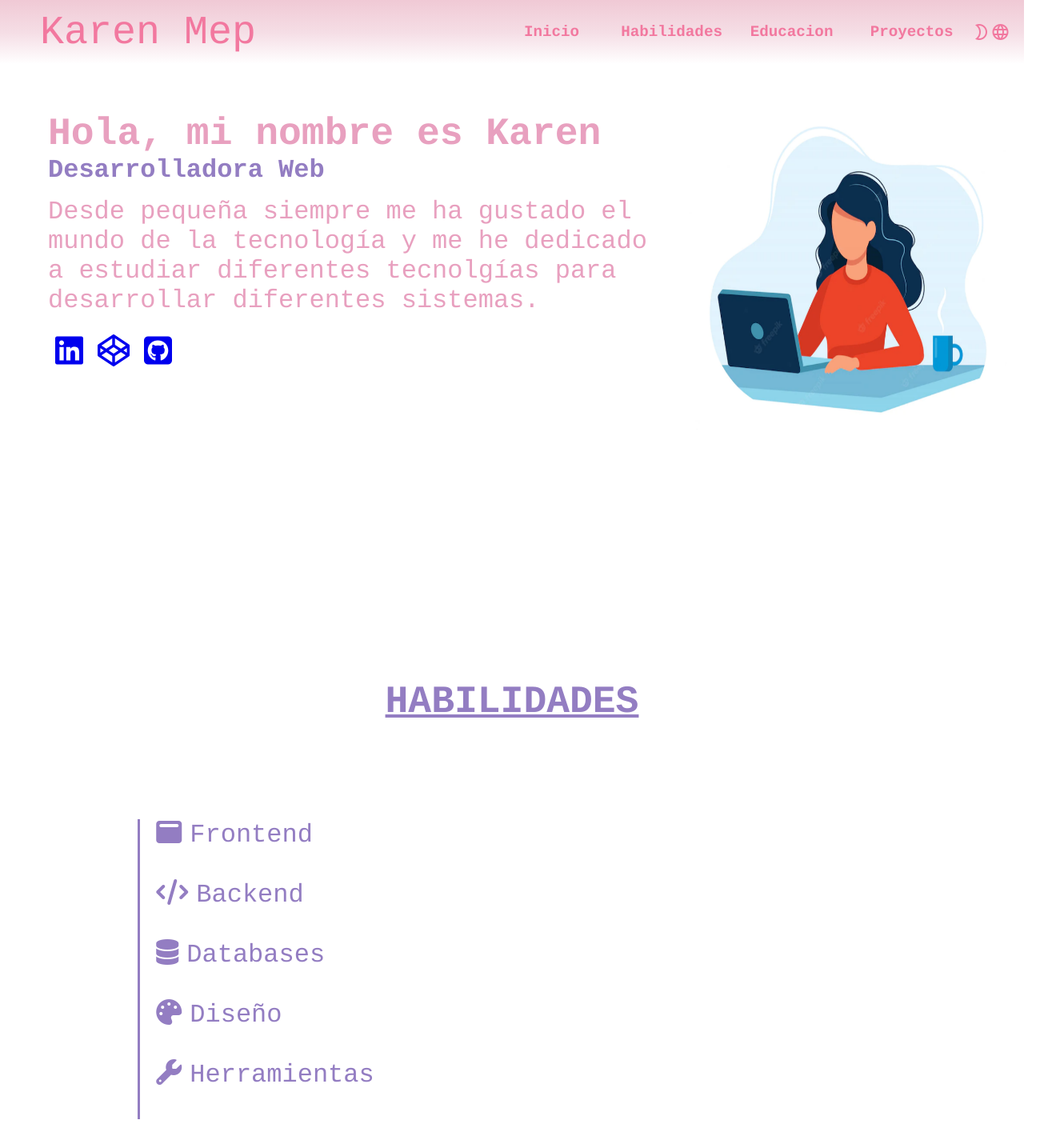
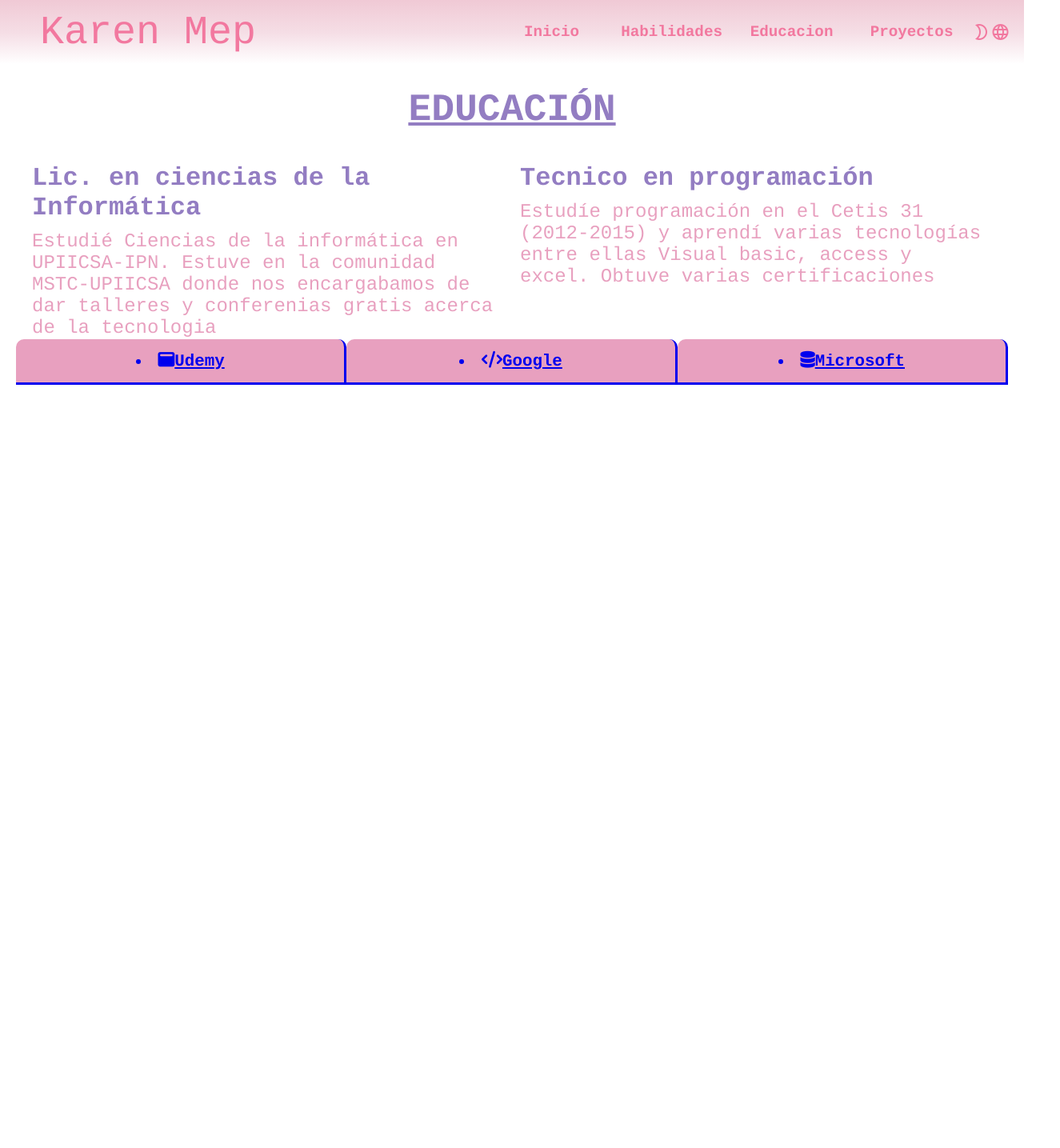
Before and after one commit to KarenMep/portafolio2, a React (Vite) app: page /educacion in a window 1280 px wide. Shown: the top 1435 px of the page at 80% size, 1325 px wide, since content can reach past the window. After the commit the page ends 800 px from the top, so only its background shows below. Built offline with nearby package versions, Linux system fonts and the light colour scheme; a web font is replaced by a local one.

Commit message:
Diseño cambiado

```diff
--- a/src/PortafolioApp.jsx
+++ b/src/PortafolioApp.jsx
@@ -4,16 +4,18 @@ import { Inicio } from "./components/Inicio/Inicio"
 import { Menu } from "./components/Menu/Menu"
 import Pie from "./components/Pie/Pie"
 import { Proyectos } from "./components/Proyectos/Proyectos"
+import { AppRouter } from "./router/AppRouter"
 
 export const PortafolioApp = () => {
     return (
         <>
             <Menu/>
-            <Inicio/>
+            {/* <Inicio/>
             <Habilidades/>
             <Educacion/>
             <Proyectos/>
-            <Pie/>
+            <Pie/> */}
+            <AppRouter/>
         </>
     )
 }
--- a/src/components/Habilidades/routes/HabilidadesRoutes.jsx
+++ b/src/components/Habilidades/routes/HabilidadesRoutes.jsx
@@ -12,7 +12,7 @@ export const HabilidadesRoutes = () => {
             <Route path='diseño' element={<DiseñoPage/>}/>
             <Route path='herramientas' element={<HerramientasPage/>}/>
 
-            {/* <Route path='/' element={<Navigate to='/frontend'/>}/> */}
+            {/* <Route path='/frontend' element={<Navigate to='frontend'/>}/> */}
 
             {/* <Route path='/*' element={<EducacionRoutes/>}/> */}
 
--- a/src/components/Menu/Menu.jsx
+++ b/src/components/Menu/Menu.jsx
@@ -1,4 +1,5 @@
 import React from 'react'
+import { MenuPrincipal } from '../../ui/components/MenuPrincipal'
 import './menu.css'
 
 export const Menu = () => {
@@ -15,7 +16,9 @@ export const Menu = () => {
                     </div>
                 </div>
 
-                <ul className="nav_menu">
+                <MenuPrincipal/>
+
+                {/* <ul className="nav_menu">
                     <li className="nav_item">
                         <a href="#inico" className='nav_links' id='inicio-page'>Inicio</a>
                     </li>
@@ -28,7 +31,7 @@ export const Menu = () => {
                     <li className="nav_item">
                         <a href="#proyectos" className='nav_links' id='-page'>Proyectos</a>
                     </li>
-                </ul>
+                </ul> */}
 
                 <div className="nav_idioma">
                     <span className="material-symbols-outlined">
@@ -39,6 +42,7 @@ export const Menu = () => {
                     </span>
                 </div>
 
+
             </nav>
 
         </>
--- a/src/router/AppRouter.jsx
+++ b/src/router/AppRouter.jsx
@@ -1,13 +1,17 @@
-
-
-
-
+import { Route, Routes } from "react-router-dom"
+import { Educacion } from "../components/Educacion/Educacion"
+import { Habilidades } from "../components/Habilidades/Habilidades"
+import { Inicio } from "../components/Inicio/Inicio"
+import { Proyectos } from "../components/Proyectos/Proyectos"
 
 export const AppRouter = () => {
   return (
     <>
         <Routes>
-
+            <Route path='inicio' element={<Inicio/>}/>
+            <Route path='habilidades/*' element={<Habilidades/>}/>
+            <Route path='educacion/*' element={<Educacion/>}/>
+            <Route path='proyectos' element={<Proyectos/>}/>
 
         </Routes>
     </>
--- a/src/ui/components/MenuEducacion.jsx
+++ b/src/ui/components/MenuEducacion.jsx
@@ -7,21 +7,21 @@ export const MenuEducacion = () => {
 
                     <NavLink
                         className={ ({isActive}) => `cer_menu ${isActive ? 'active' : ''}`}
-                        to="/udemy"
+                        to="udemy"
                     >
                         <li><i class="fas fa-window-maximize"></i>Udemy</li>
                     </NavLink>
 
                     <NavLink
                         className={ ({isActive}) => `cer_menu ${isActive ? 'active' : ''}`}
-                        to="/google"
+                        to="google"
                     >
                         <li><i class="fas fa-code"></i>Google</li>
                     </NavLink>
 
                     <NavLink
                         className={ ({isActive}) => `cer_menu ${isActive ? 'active' : ''}`}
-                        to="/microsoft"
+                        to="microsoft"
                     >
                         <li><i class="fas fa-database"></i>Microsoft</li>
                     </NavLink>
--- a/src/ui/components/MenuHabilidades.jsx
+++ b/src/ui/components/MenuHabilidades.jsx
@@ -8,35 +8,35 @@ export const MenuHabilidades = () => {
 
                     <NavLink
                         className={ ({isActive}) => `habilidad ${isActive ? 'active' : ''}`}
-                        to="/frontend"
+                        to="frontend"
                     >
                         <li><i class="fas fa-window-maximize"></i>Frontend</li>
                     </NavLink>
 
                     <NavLink
                         className={ ({isActive}) => `habilidad ${isActive ? 'active' : ''}`}
-                        to="/backend"
+                        to="backend"
                     >
                         <li><i class="fas fa-code"></i>Backend</li>
                     </NavLink>
 
                     <NavLink
                         className={ ({isActive}) => `habilidad ${isActive ? 'active' : ''}`}
-                        to="/database"
+                        to="database"
                     >
                         <li><i class="fas fa-database"></i>Databases</li>
                     </NavLink>
 
                     <NavLink
                         className={ ({isActive}) => `habilidad ${isActive ? 'active' : ''}`}
-                        to="/diseño"
+                        to="diseño"
                     >
                         <li><i class="fas fa-palette"></i>Diseño</li>
                     </NavLink>
 
                     <NavLink
                         className={ ({isActive}) => `habilidad ${isActive ? 'active' : ''}`}
-                        to="/herramientas"
+                        to="herramientas"
                     >
                         <li><i class="fas fa-wrench"></i>Herramientas</li>
                     </NavLink>
--- /dev/null
+++ b/src/ui/components/MenuPrincipal.jsx
@@ -0,0 +1,39 @@
+import React from 'react'
+import { NavLink } from 'react-router-dom'
+
+export const MenuPrincipal = () => {
+  return (
+    <nav>
+    <div className="nav_menu">
+
+            <NavLink
+                className={ ({isActive}) => `nav_links ${isActive ? 'active' : ''}`}
+                to="/inicio"
+            >
+                Inicio
+            </NavLink>
+
+            <NavLink
+                className={ ({isActive}) => `nav_links ${isActive ? 'active' : ''}`}
+                to="/habilidades"
+            >
+                Habilidades
+            </NavLink>
+
+            <NavLink
+                className={ ({isActive}) => `nav_links ${isActive ? 'active' : ''}`}
+                to="/educacion"
+            >
+                Educacion
+            </NavLink>
+
+            <NavLink
+                className={ ({isActive}) => `nav_links ${isActive ? 'active' : ''}`}
+                to="/proyectos"
+            >
+                Proyectos
+            </NavLink>
+    </div>
+</nav>
+  )
+}
--- a/src/ui/components/index.js
+++ b/src/ui/components/index.js
@@ -1 +1,2 @@
 export * from './MenuHabilidades'
+export * from './MenuEducacion'
```
